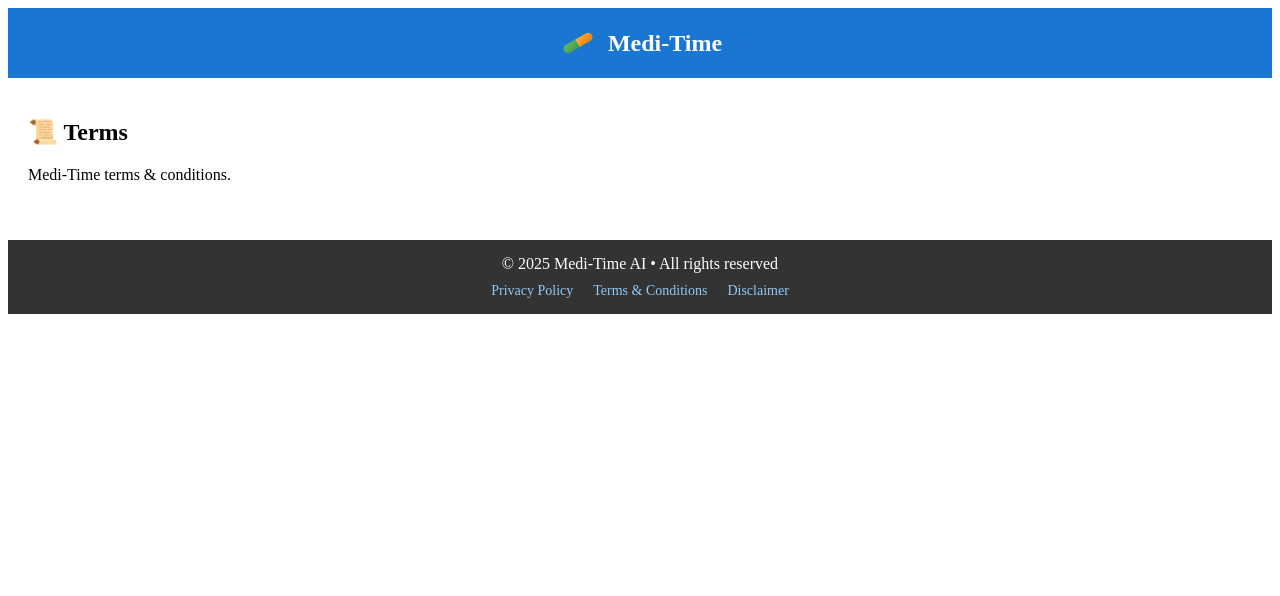
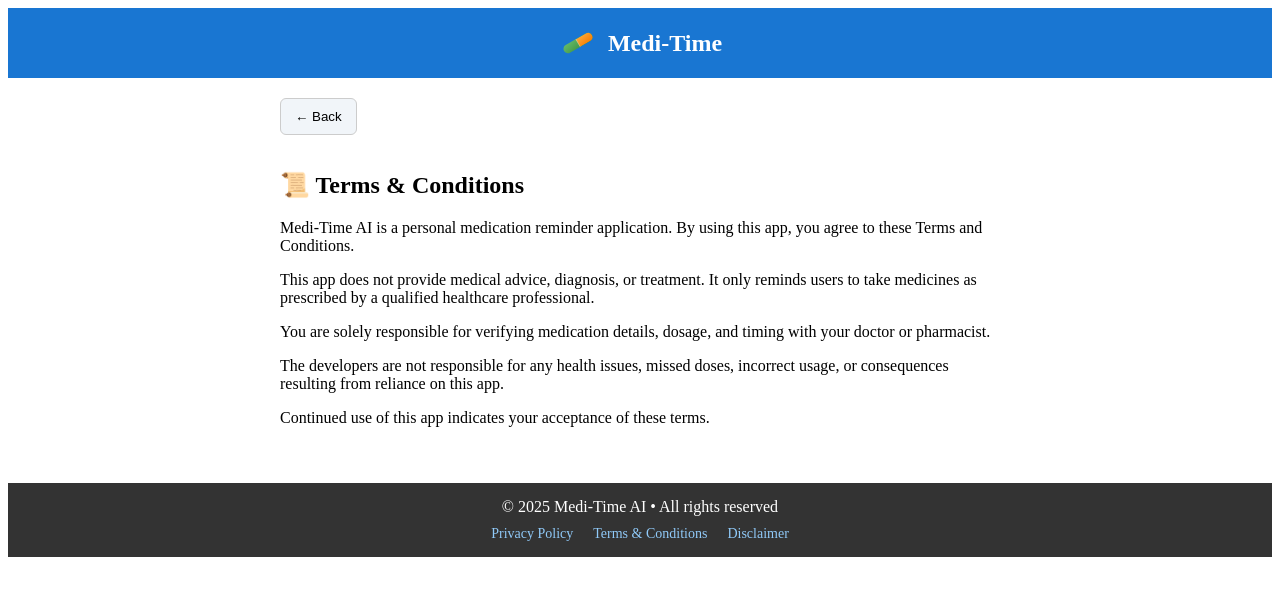
Before and after one commit to vasu-h10/medi-time-ai, a React (Vite) app: page /terms in a window 1280 px wide. Shown: the top 596 px of the page. Built offline with nearby package versions, Linux system fonts and the light colour scheme.

Commit message:
Update Terms.jsx

```diff
--- a/pages/Terms.jsx
+++ b/pages/Terms.jsx
@@ -1 +1,47 @@
-export default function Terms() { return <div style={{padding:20}}><h2>📜 Terms</h2><p>Medi-Time terms & conditions.</p></div>; }
+export default function Terms() {
+  return (
+    <div style={{ padding: 20, maxWidth: 720, margin: "0 auto" }}>
+      {/* Back button */}
+      <button
+        onClick={() => window.history.back()}
+        style={{
+          marginBottom: 16,
+          padding: "10px 14px",
+          background: "#f1f5f9",
+          border: "1px solid #ccc",
+          borderRadius: 6,
+          cursor: "pointer",
+        }}
+      >
+        ← Back
+      </button>
+
+      <h2>📜 Terms & Conditions</h2>
+
+      <p>
+        Medi-Time AI is a personal medication reminder application. By using this
+        app, you agree to these Terms and Conditions.
+      </p>
+
+      <p>
+        This app does not provide medical advice, diagnosis, or treatment. It
+        only reminds users to take medicines as prescribed by a qualified
+        healthcare professional.
+      </p>
+
+      <p>
+        You are solely responsible for verifying medication details, dosage, and
+        timing with your doctor or pharmacist.
+      </p>
+
+      <p>
+        The developers are not responsible for any health issues, missed doses,
+        incorrect usage, or consequences resulting from reliance on this app.
+      </p>
+
+      <p>
+        Continued use of this app indicates your acceptance of these terms.
+      </p>
+    </div>
+  );
+}
```
